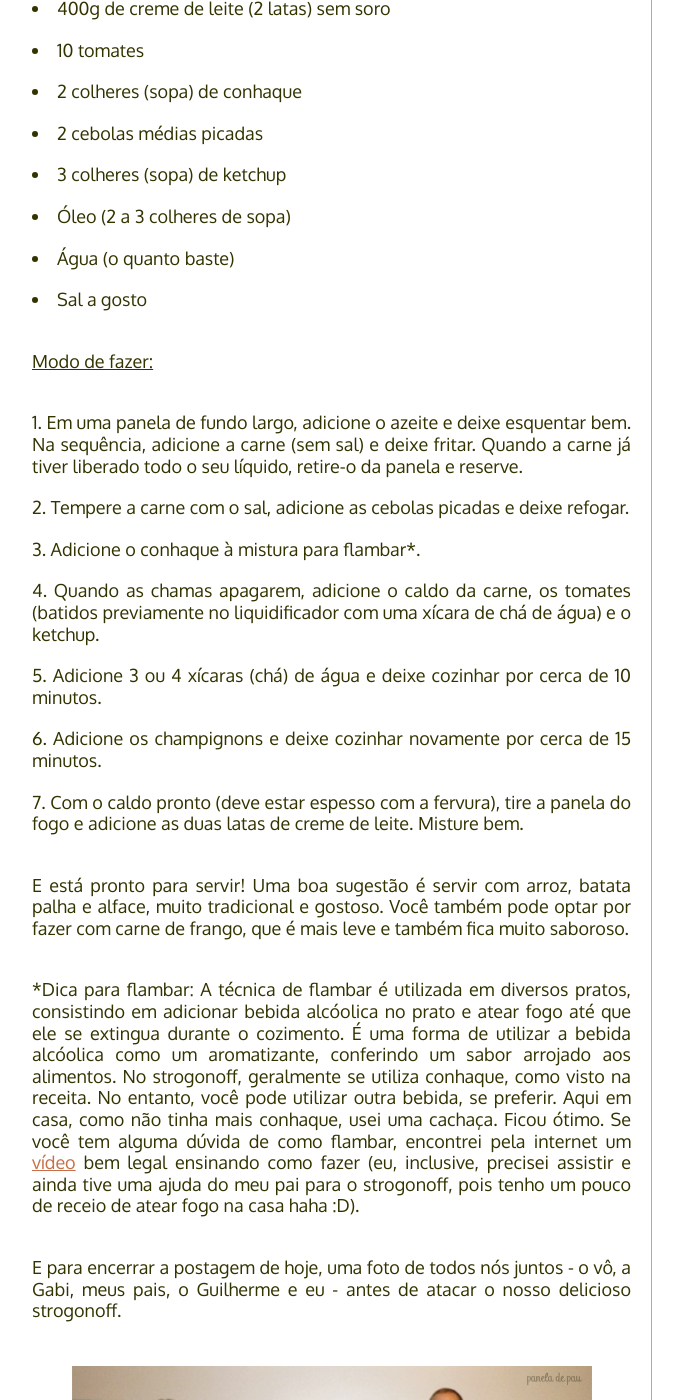
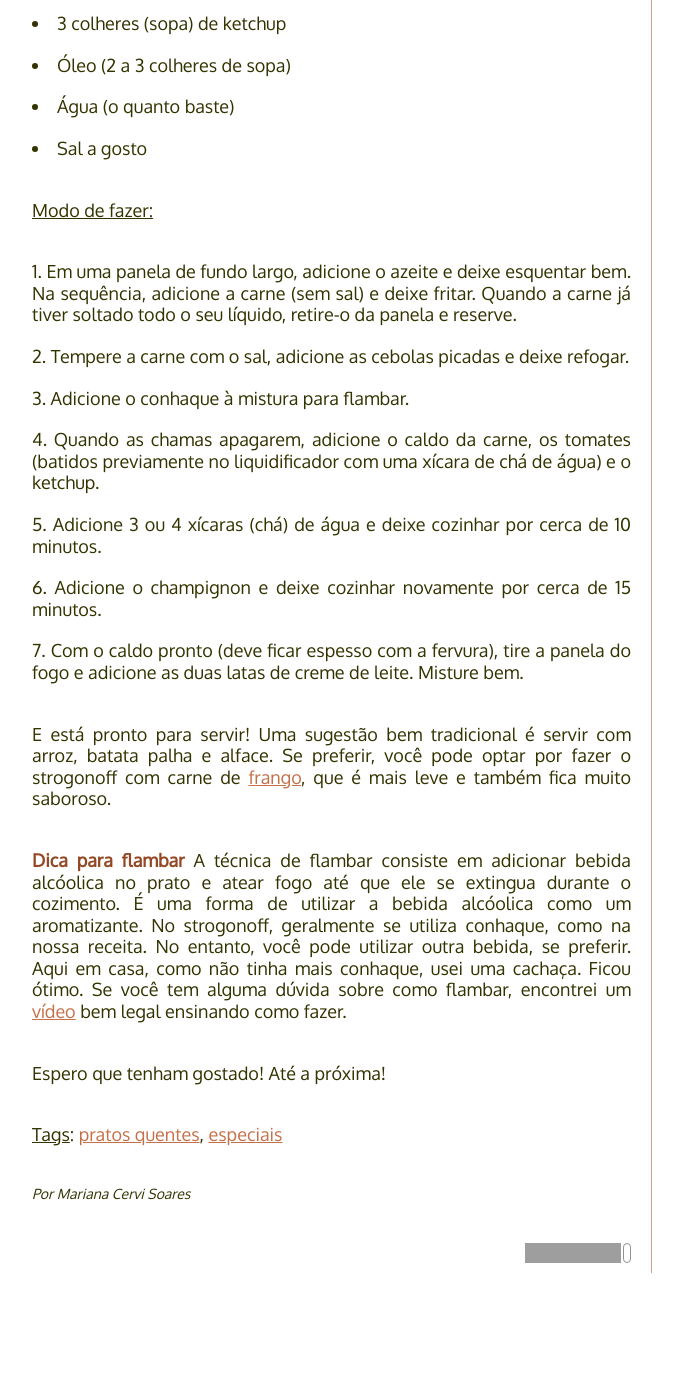
Before and after one commit to PaneladePau/paneladepau-jekyll-blog, a Jekyll site: the page built from _posts/2013-02-20-strogonoff-de-carne.md, in a window 1280 px wide and 1400 px high, scrolled down 1047 px. Shown: the whole window, without its empty margins (138-821 px from the left). Built offline with Jekyll 4.4.1, drawn with Linux system fonts in a browser that asks for light colours; nearby versions of some CDN libraries; some web fonts are replaced; some of the changed text lies outside the part shown; grey boxes are pictures that could not be loaded.

Commit message:
“update”

```diff
--- a/_posts/2013-02-20-strogonoff-de-carne.md
+++ b/_posts/2013-02-20-strogonoff-de-carne.md
@@ -15,13 +15,13 @@
 [este é um texto com link](https://www.enderecodolink.com)
 {% endcomment %}
 
-Boa tarde pessoal! A postagem de hoje tem um motivo bem especial: a visita da minha querida prima Gabriela e do meu vô Eurides, mais conhecido como vô Lídio pela gurizada. Fiquei sabendo na segunda-feira que os dois vinham juntos de Porto Alegre para passar alguns dias em Santa Maria. Logo que falei com a Gabi, já acertamos o jantar aqui em casa para colocar a conversa em dia e dar umas boas risadas. Assim, nosso início de semana foi marcado por muita alegria e reencontros e, para momentos como esses, não poderia faltar uma bóia gostosa para reunir todo mundo em volta da mesa. Dito e feito, abrimos os trabalhos da semana com um strogonoff de carne. Como sempre, a função foi documentada e já veio aqui para o blog. Vamos à receita?
+Oi, pessoal! A receita de hoje é ótima para aqueles dias especiais, quando todo mundo se reúne em volta da mesa para conversar e curtir um tempo juntos. Abrimos os trabalhos da semana com um [strogonoff](http://paneladepau.com.br/risoto-de-strogonoff/) de carne. Vamos pra cozinha?
 
 **Strogonoff de carne**
 
 ### Ingredientes:
 
-* 1200g de coxão mole em tiras
+* 1kg e 200g de coxão mole cortado em escalopes
 * 400g de champignon em conserva
 * 400g de creme de leite (2 latas) sem soro
 * 10 tomates
@@ -34,20 +34,19 @@
 
 ### Modo de fazer:
 
-1. Em uma panela de fundo largo, adicione o azeite e deixe esquentar bem. Na sequência, adicione a carne (sem sal) e deixe fritar. Quando a carne já tiver liberado todo o seu líquido, retire-o da panela e reserve.
+1. Em uma panela de fundo largo, adicione o azeite e deixe esquentar bem. Na sequência, adicione a carne (sem sal) e deixe fritar. Quando a carne já tiver soltado todo o seu líquido, retire-o da panela e reserve.
 2. Tempere a carne com o sal, adicione as cebolas picadas e deixe refogar.
-3. Adicione o conhaque à mistura para flambar*.
+3. Adicione o conhaque à mistura para flambar.
 4. Quando as chamas apagarem, adicione o caldo da carne, os tomates (batidos previamente no liquidificador com uma xícara de chá de água) e o ketchup.
 5. Adicione 3 ou 4 xícaras (chá) de água e deixe cozinhar por cerca de 10 minutos.
-6. Adicione os champignons e deixe cozinhar novamente por cerca de 15 minutos.
-7. Com o caldo pronto (deve estar espesso com a fervura), tire a panela do fogo e adicione as duas latas de creme de leite. Misture bem.
+6. Adicione o champignon e deixe cozinhar novamente por cerca de 15 minutos.
+7. Com o caldo pronto (deve ficar espesso com a fervura), tire a panela do fogo e adicione as duas latas de creme de leite. Misture bem.
 
-E está pronto para servir! Uma boa sugestão é servir com arroz, batata palha e alface, muito tradicional e gostoso. Você também pode optar por fazer com carne de frango, que é mais leve e também fica muito saboroso.
+E está pronto para servir! Uma sugestão bem tradicional é servir com arroz, batata palha e alface. Se preferir, você pode optar por fazer o strogonoff com carne de [frango](http://paneladepau.com.br/arroz-frango-cerveja/), que é mais leve e também fica muito saboroso.
 
-*Dica para flambar: A técnica de flambar é utilizada em diversos pratos, consistindo em adicionar bebida alcóolica no prato e atear fogo até que ele se extingua durante o cozimento. É uma forma de utilizar a bebida alcóolica como um aromatizante, conferindo um sabor arrojado aos alimentos. No strogonoff, geralmente se utiliza conhaque, como visto na receita. No entanto, você pode utilizar outra bebida, se preferir. Aqui em casa, como não tinha mais conhaque, usei uma cachaça. Ficou ótimo. Se você tem alguma dúvida de como flambar, encontrei pela internet um [vídeo](https://www.youtube.com/watch?v=793hNTN4oaw) bem legal ensinando como fazer (eu, inclusive, precisei assistir e ainda tive uma ajuda do meu pai para o strogonoff, pois tenho um pouco de receio de atear fogo na casa haha :D).
+**Dica para flambar**
+A técnica de flambar consiste em adicionar bebida alcóolica no prato e atear fogo até que ele se extingua durante o cozimento. É uma forma de utilizar a bebida alcóolica como um aromatizante. No strogonoff, geralmente se utiliza conhaque, como na nossa receita. No entanto, você pode utilizar outra bebida, se preferir. Aqui em casa, como não tinha mais conhaque, usei uma cachaça. Ficou ótimo. Se você tem alguma dúvida sobre como flambar, encontrei um [vídeo](https://www.youtube.com/watch?v=793hNTN4oaw) bem legal ensinando como fazer.
 
-E para encerrar a postagem de hoje, uma foto de todos nós juntos - o vô, a Gabi, meus pais, o Guilherme e eu - antes de atacar o nosso delicioso strogonoff.
 
-{% include imagem2.html %}
-
-Espero que tenham gostado! Até a próxima!
+Espero que tenham gostado!
+Até a próxima!
```
